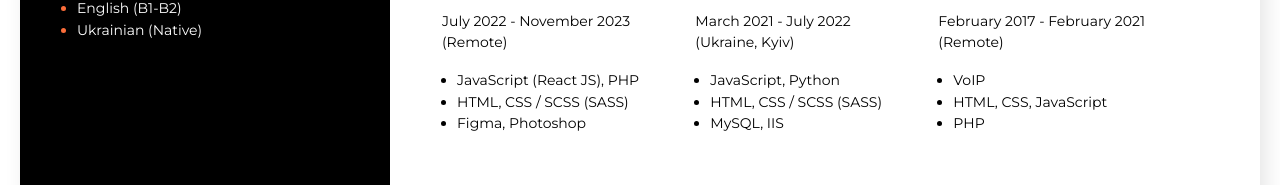
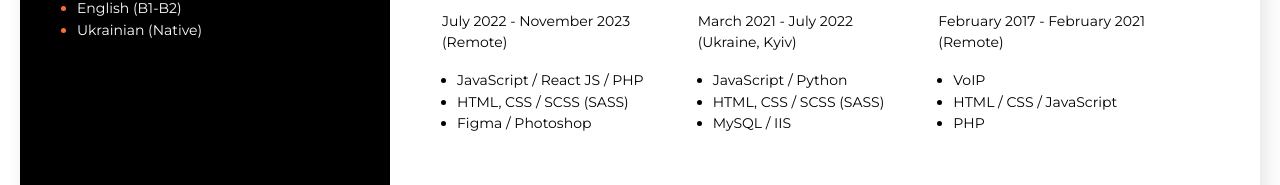
Before and after one commit to QwertyOkay/CV2022, a plain HTML site: page index.html in a window 1280 px wide. Shown: the part 1349-1534 px from the top of the page. Drawn offline with nearby package versions, Linux system fonts and the light colour scheme.

Commit message:
Update index.html

```diff
--- a/index.html
+++ b/index.html
@@ -173,13 +173,13 @@
 
                     <ul class="work-list">
                         <li class="work-list-item">
-                            JavaScript (React JS), PHP
+                            JavaScript / React JS / PHP
                         </li>
                         <li class="work-list-item">
                             HTML, CSS / SCSS (SASS)
                         </li>
                         <li class="work-list-item">
-                            Figma, Photoshop
+                            Figma / Photoshop
                         </li>
 
                     </ul>
@@ -194,13 +194,13 @@
                     </p>
                     <ul class="work-list">
                         <li class="work-list-item">
-                            JavaScript, Python
+                            JavaScript / Python
                         </li>
                         <li class="work-list-item">
                             HTML, CSS / SCSS (SASS)
                         </li>
                         <li class="work-list-item">
-                            MySQL, IIS
+                            MySQL / IIS
                         </li>
 
                     </ul>
@@ -217,7 +217,7 @@
                         <li class="work-list-item">
                             VoIP</li>
                         <li class="work-list-item">
-                            HTML, CSS, JavaScript</li>
+                            HTML / CSS / JavaScript</li>
                         <li class="work-list-item">
                             PHP</li>
                     </ul>
```
